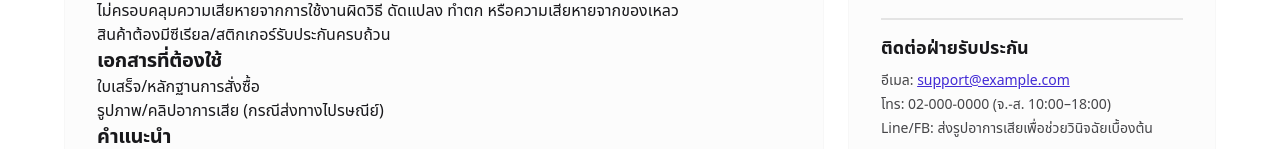
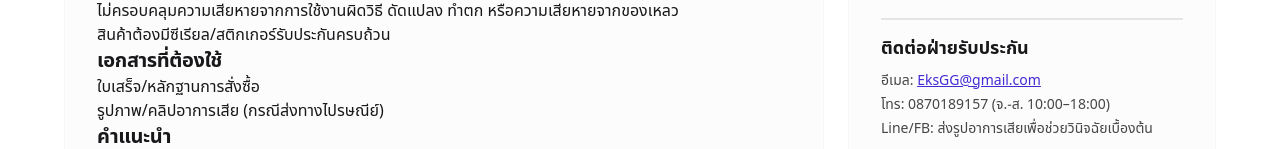
Before and after one commit to 3ksZo00/EksGG, a React (Vite) app: page /warranty in a window 1280 px wide. Shown: the part 1207-1356 px from the top of the page. Built offline with nearby package versions, Linux system fonts and the light colour scheme.

Commit message:
first commit

```diff
--- a/src/pages/Warranty.tsx
+++ b/src/pages/Warranty.tsx
@@ -66,8 +66,8 @@ export default function Warranty(){
           <div>
             <div className="text-lg font-semibold">ติดต่อฝ่ายรับประกัน</div>
             <div className="mt-2 text-sm text-base-content/80 space-y-1">
-              <div>อีเมล: <a className="link link-primary" href="mailto:support@example.com">support@example.com</a></div>
-              <div>โทร: 02-000-0000 (จ.-ส. 10:00–18:00)</div>
+              <div>อีเมล: <a className="link link-primary" href="mailto:support@example.com">EksGG@gmail.com</a></div>
+              <div>โทร: 0870189157 (จ.-ส. 10:00–18:00)</div>
               <div>Line/FB: ส่งรูปอาการเสียเพื่อช่วยวินิจฉัยเบื้องต้น</div>
             </div>
             <div className="mt-3 flex gap-2">
```
